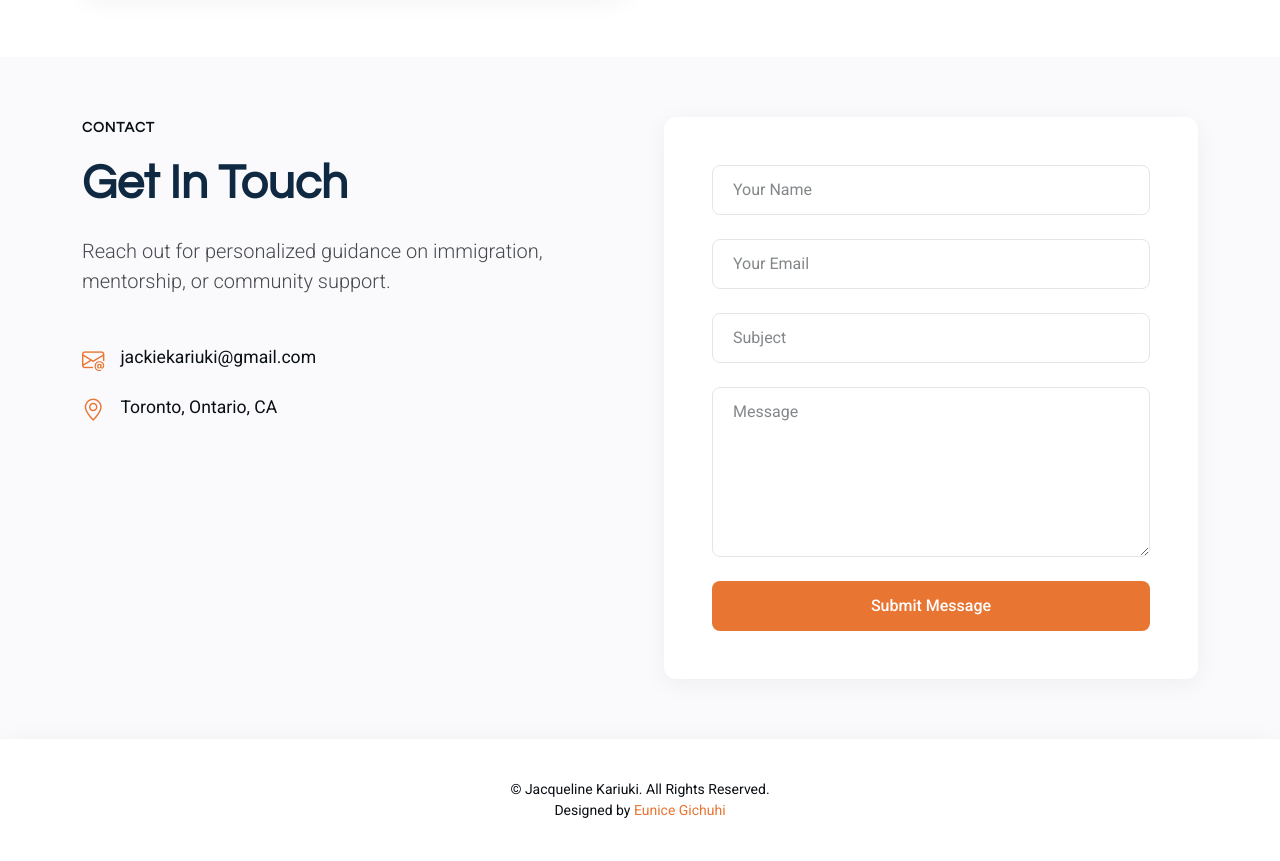
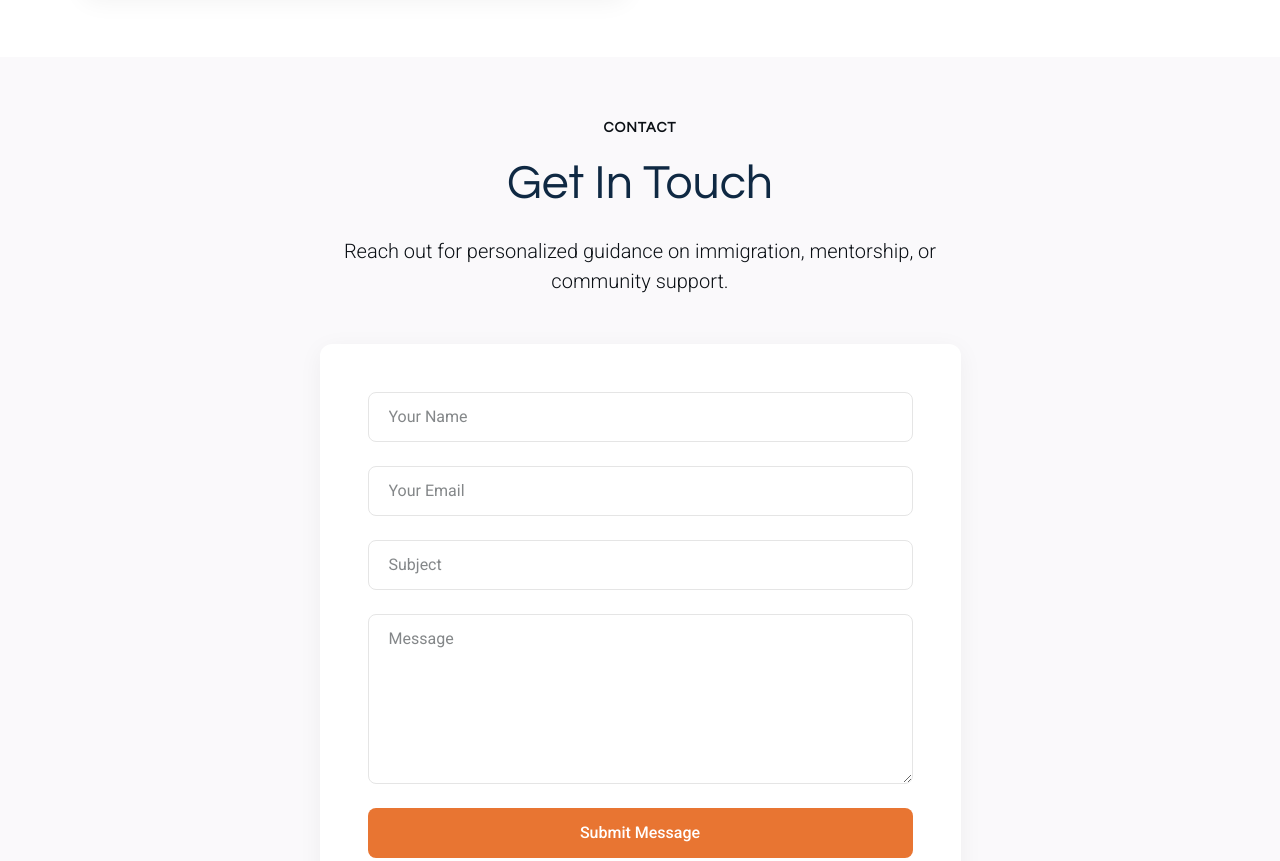
Before and after one commit to EGichuhi/Jackie-Kariuki, a plain HTML site: page index.html in a window 1280 px wide. Shown: the part 4907-5768 px from the top of the page. Drawn offline with Linux system fonts and the light colour scheme.

Commit message:
Update index.html

```diff
--- a/index.html
+++ b/index.html
@@ -848,25 +848,13 @@
 <!-- Contact Section -->
 <section id="contact" class="contact section light-background">
   <div class="container" data-aos="fade-up" data-aos-delay="100">
-    <div class="row g-5">
-      <div class="col-lg-6">
-        <div class="content" data-aos="fade-up" data-aos-delay="200">
+    <div class="row justify-content-center">
+      <div class="col-lg-7">
+        <div class="text-center mb-5" data-aos="fade-up" data-aos-delay="200">
           <div class="section-category mb-3">Contact</div>
           <h2 class="display-5 mb-4">Get In Touch</h2>
-          <p class="lead mb-4">Reach out for personalized guidance on immigration, mentorship, or community support.</p>
-          <div class="contact-info mt-5">
-            <div class="info-item d-flex mb-3">
-              <i class="bi bi-envelope-at me-3"></i>
-              <span>jackiekariuki@gmail.com</span>
-            </div>
-            <div class="info-item d-flex mb-4">
-              <i class="bi bi-geo-alt me-3"></i>
-              <span>Toronto, Ontario, CA</span>
-            </div>
-          </div>
+          <p class="lead">Reach out for personalized guidance on immigration, mentorship, or community support.</p>
         </div>
-      </div>
-      <div class="col-lg-6">
         <div class="contact-form card" data-aos="fade-up" data-aos-delay="300">
           <div class="card-body p-4 p-lg-5">
             <form id="contact-form" class="php-email-form">
```
